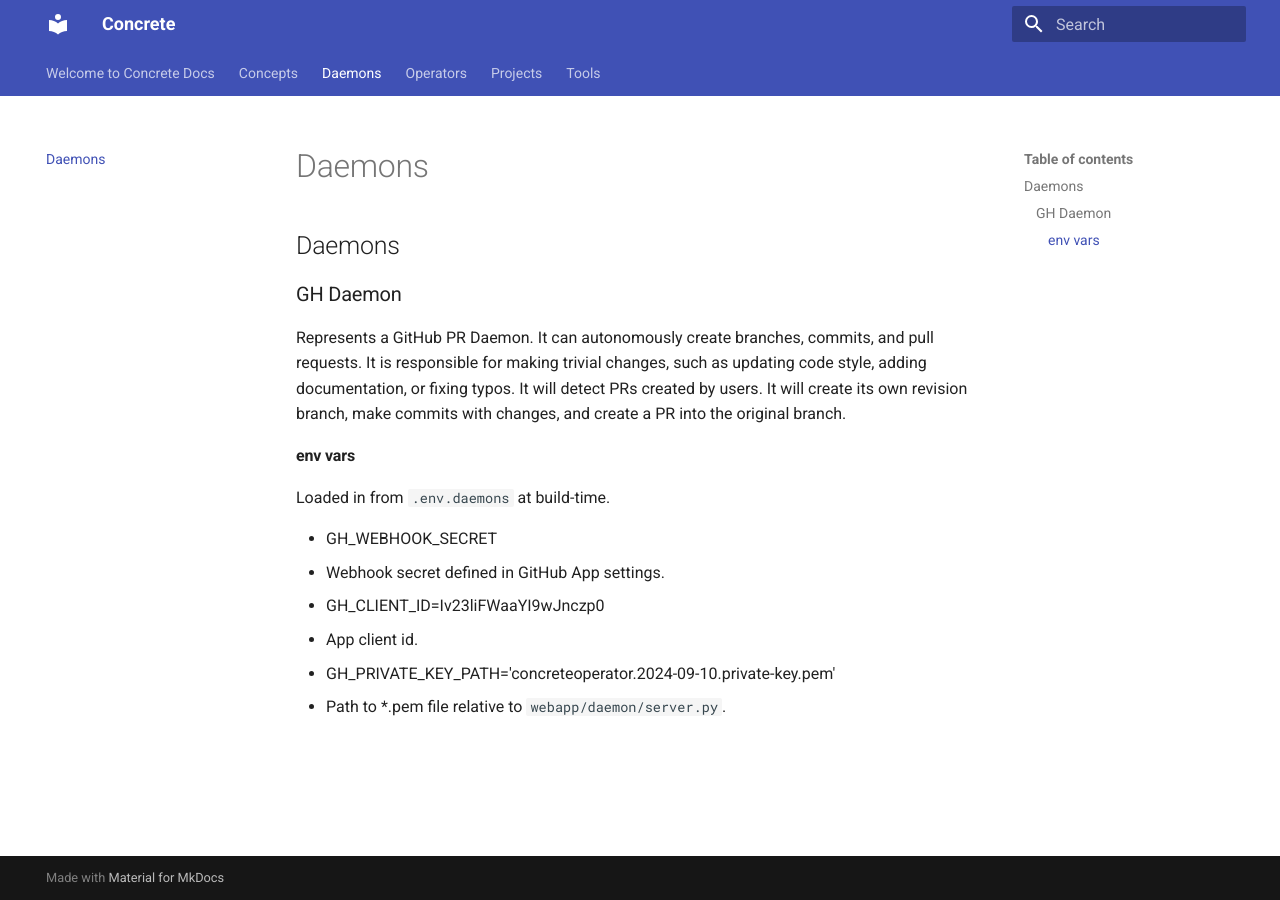
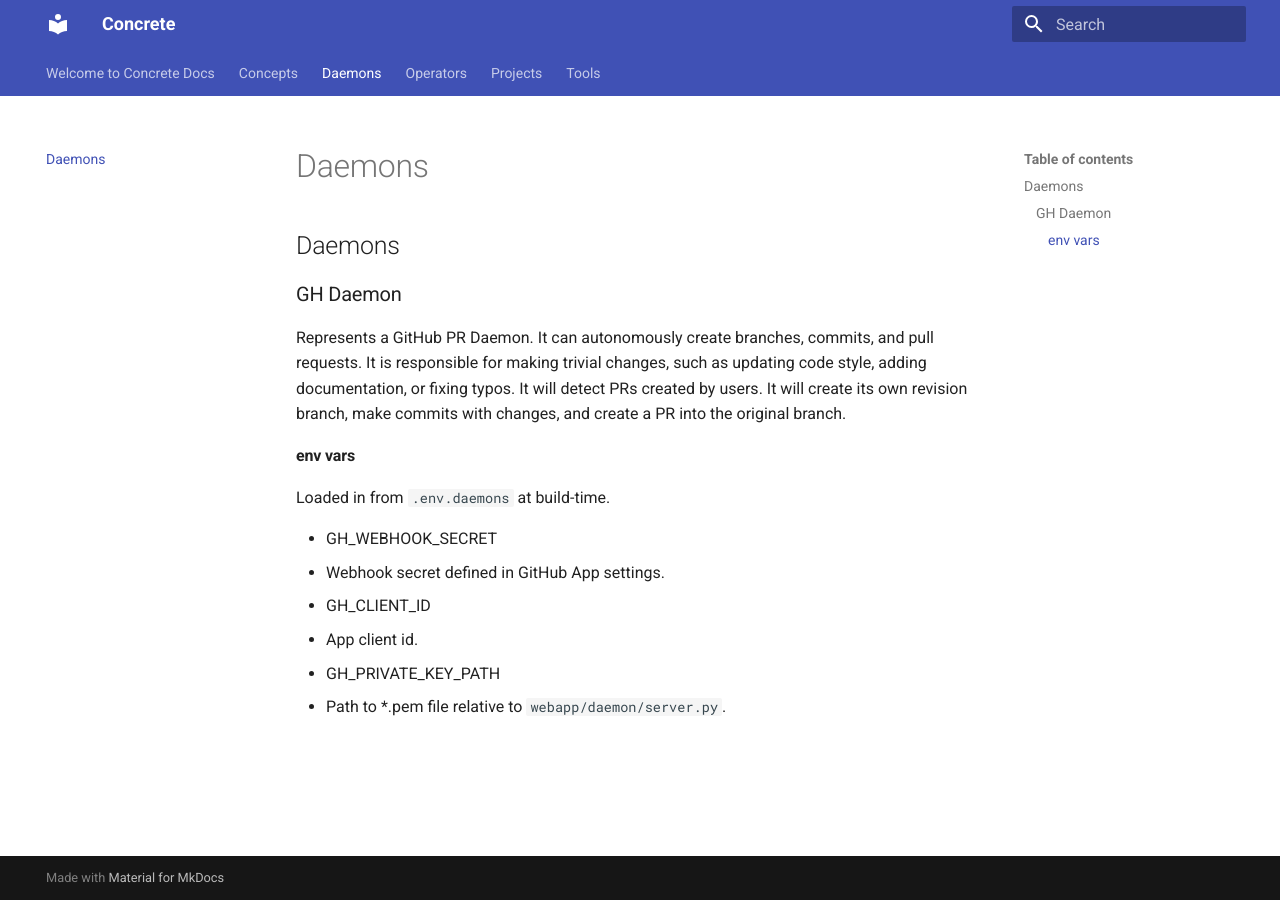
Before and after one commit to abstractoperators/concrete, an MkDocs documentation site: the page built from webapp/docs/docs/daemons.md, in a window 1280 px wide. Built offline with MkDocs 1.6.1 and Material for MkDocs 9.7.7, drawn with Linux system fonts in a browser that asks for light colours.

Commit message:
remove client_id from documentation

```diff
--- a/webapp/docs/docs/daemons.md
+++ b/webapp/docs/docs/daemons.md
@@ -9,7 +9,7 @@ Loaded in from `.env.daemons` at build-time.
 
 - GH_WEBHOOK_SECRET
   - Webhook secret defined in GitHub App settings.
-- GH_CLIENT_ID=Iv23liFWaaYI9wJnczp0
+- GH_CLIENT_ID
   - App client id.
-- GH_PRIVATE_KEY_PATH='concreteoperator.2024-09-10.private-key.pem'
+- GH_PRIVATE_KEY_PATH
   - Path to *.pem file relative to `webapp/daemon/server.py`.
```
